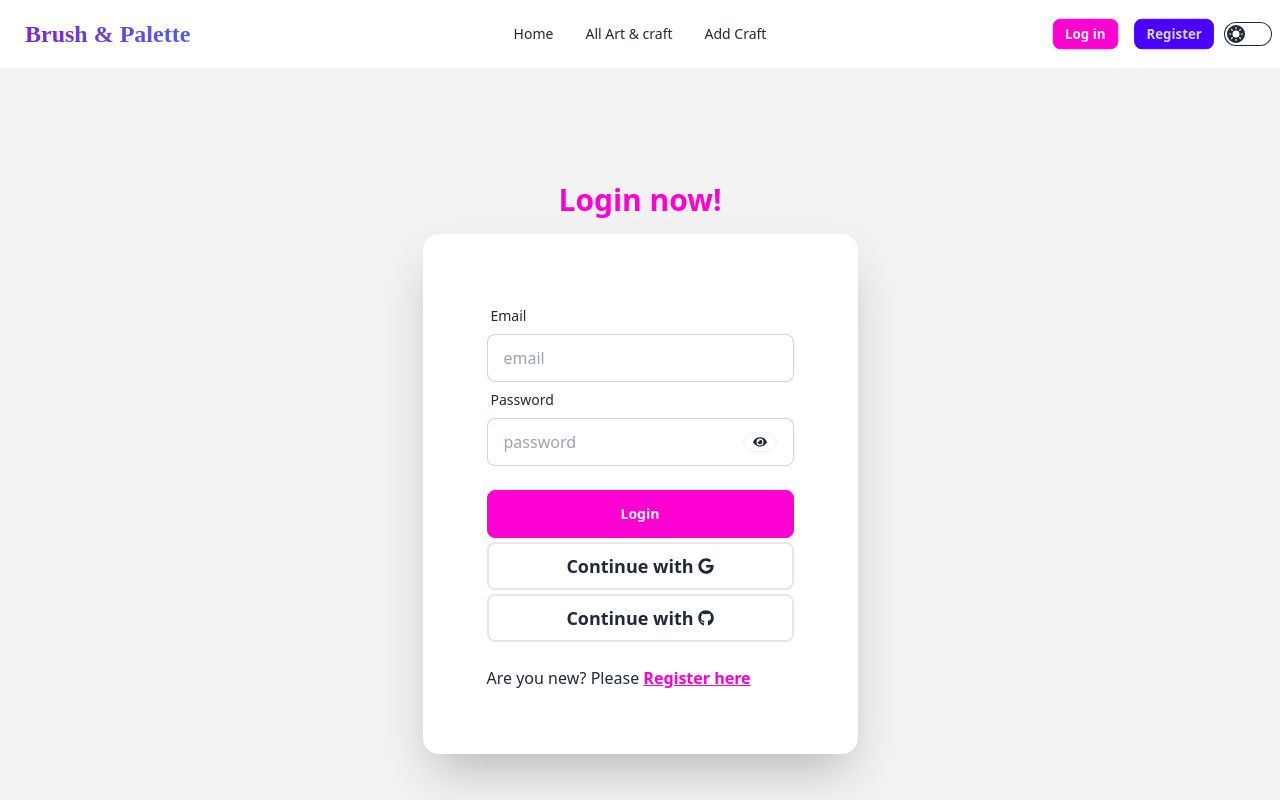
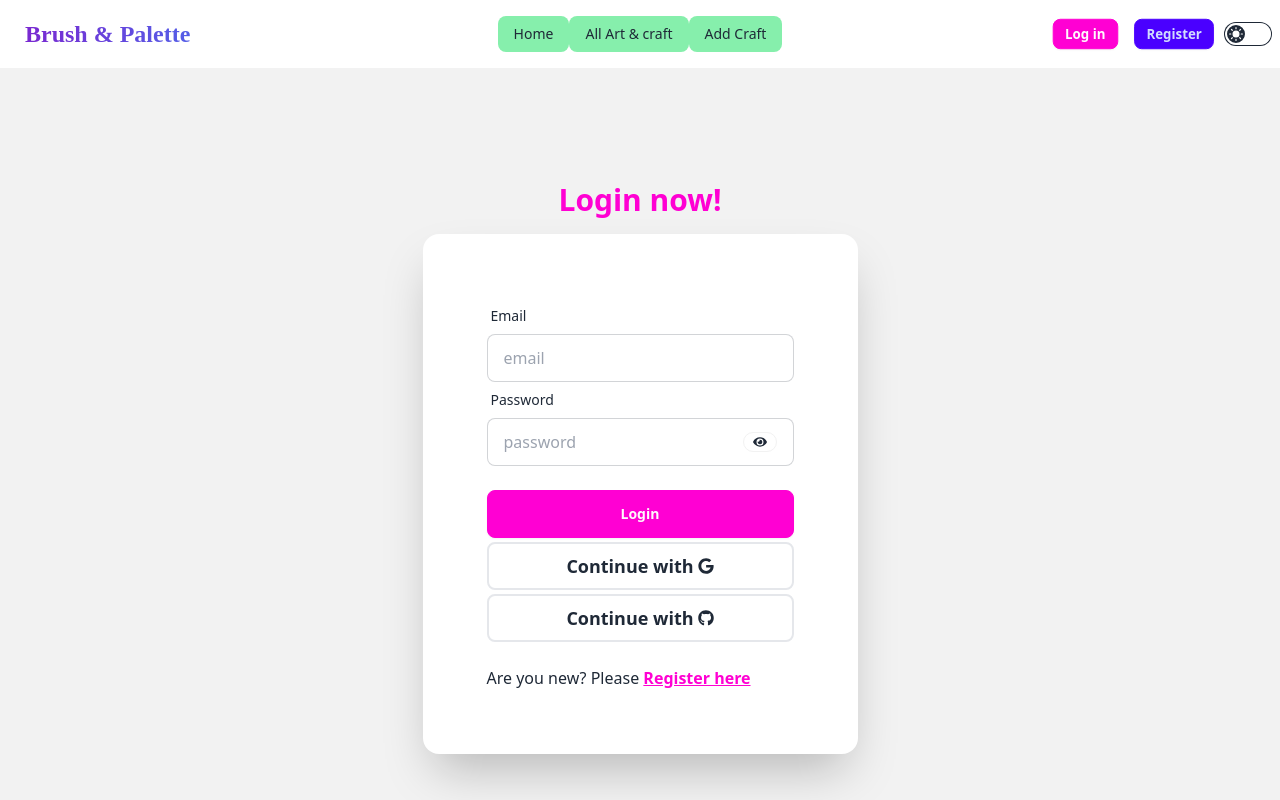
Before and after one commit to naimul-123/my-art-and-craft-client, a React (Vite) app: page /login in a window 1280 px wide. Shown: the top 800 px of the page. Built offline with nearby package versions, Linux system fonts and the light colour scheme; no server answers; a web font is replaced by a local one.

Commit message:
Change repo

```diff
--- a/src/conponents/Navbar.jsx
+++ b/src/conponents/Navbar.jsx
@@ -21,19 +21,31 @@ const Navbar = () => {
     const links = (
         <>
             <li >
-                <NavLink to='/'>Home</NavLink>
+                <NavLink to='/' className={({ isActive }) =>
+                    isActive ? "bg-green-500 hover:bg-green-600 text-white" : "bg-green-300 hover:bg-green-400"
+                }>Home</NavLink>
             </li>
+            {/* className={({ isActive, isPending }) =>
+isPending ? "pending" : isActive ? "bg-green-400" : "bg-red-400"
+}
+ */}
             <li >
-                <NavLink to='/allcraft'>All Art & craft</NavLink>
+                <NavLink to='/allcraft' className={({ isActive }) =>
+                    isActive ? "bg-green-500" : "bg-green-300 hover:bg-green-400"
+                }>All Art & craft</NavLink>
             </li>
 
             <li >
-                <NavLink to='/addcraft'>Add Craft</NavLink>
+                <NavLink to='/addcraft' className={({ isActive }) =>
+                    isActive ? "bg-green-500" : "bg-green-300 hover:bg-green-400"
+                }>Add Craft</NavLink>
             </li>
 
             {user && (
                 <li >
-                    <NavLink to='/mycrafts'>My Art & Craft</NavLink>
+                    <NavLink to='/mycrafts' className={({ isActive }) =>
+                        isActive ? "bg-green-500" : "bg-green-300"
+                    }>My Art & Craft</NavLink>
                 </li>
             )}
 
--- a/src/conponents/Slider.jsx
+++ b/src/conponents/Slider.jsx
@@ -11,7 +11,7 @@ const Slider = ({ singleData }) => {
                     <div className="max-w-md">
                         <h2 className='text-xl md:text-2xl lg:text-3xl font-rancho'>{title}</h2>
                         <p className='text-sm md:text-base lg:text-lg'>{description}</p>
-                        <a href={`#${to}`} className='btn border-none text-white font-bold rounded-lg bg-gradient-to-r from-[#c943e1]  to-purple-800'>{btntext}</a>
+                        <a href={`#${to}`} className='btn border-none font-bold rounded-lg text-white  bg-gradient-to-r from-[#c943e1]  to-purple-800'>{btntext}</a>
                     </div>
                 </div>
             </div>
```
